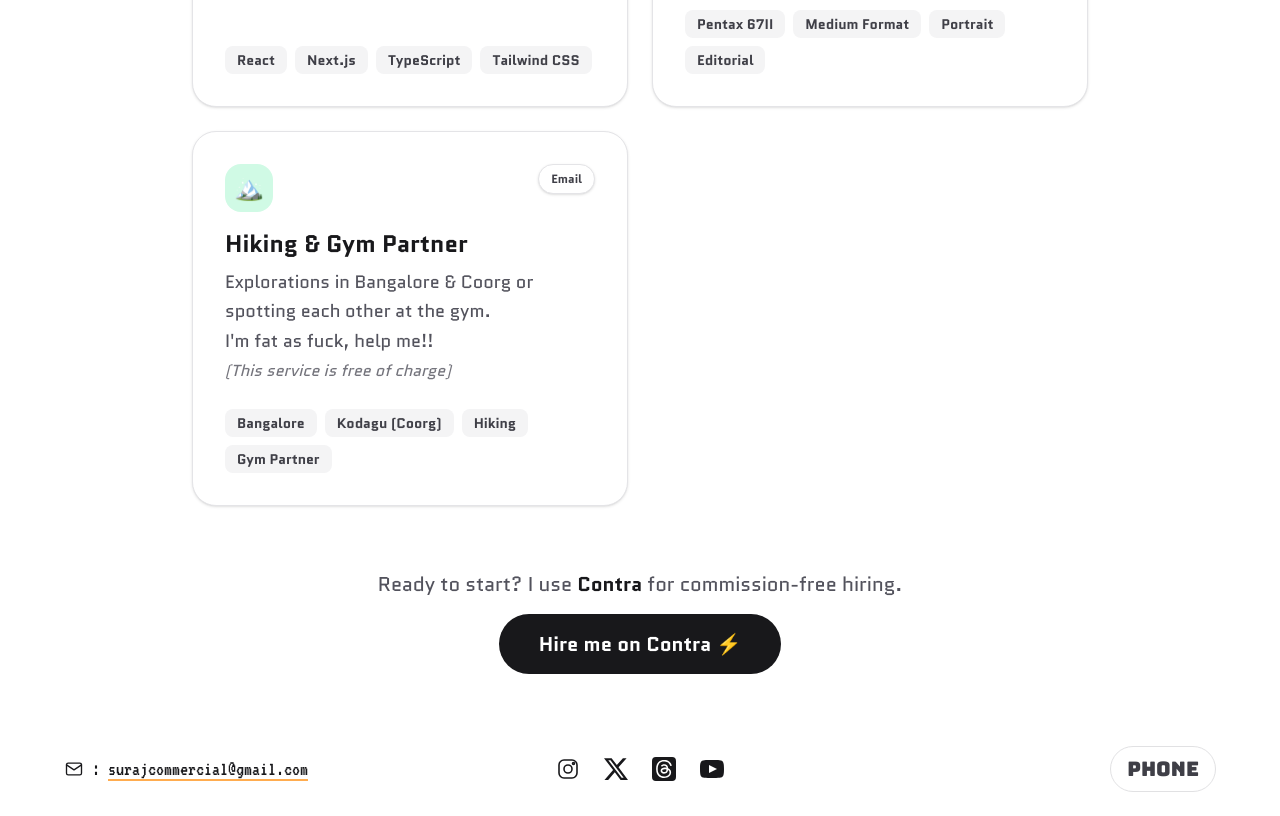
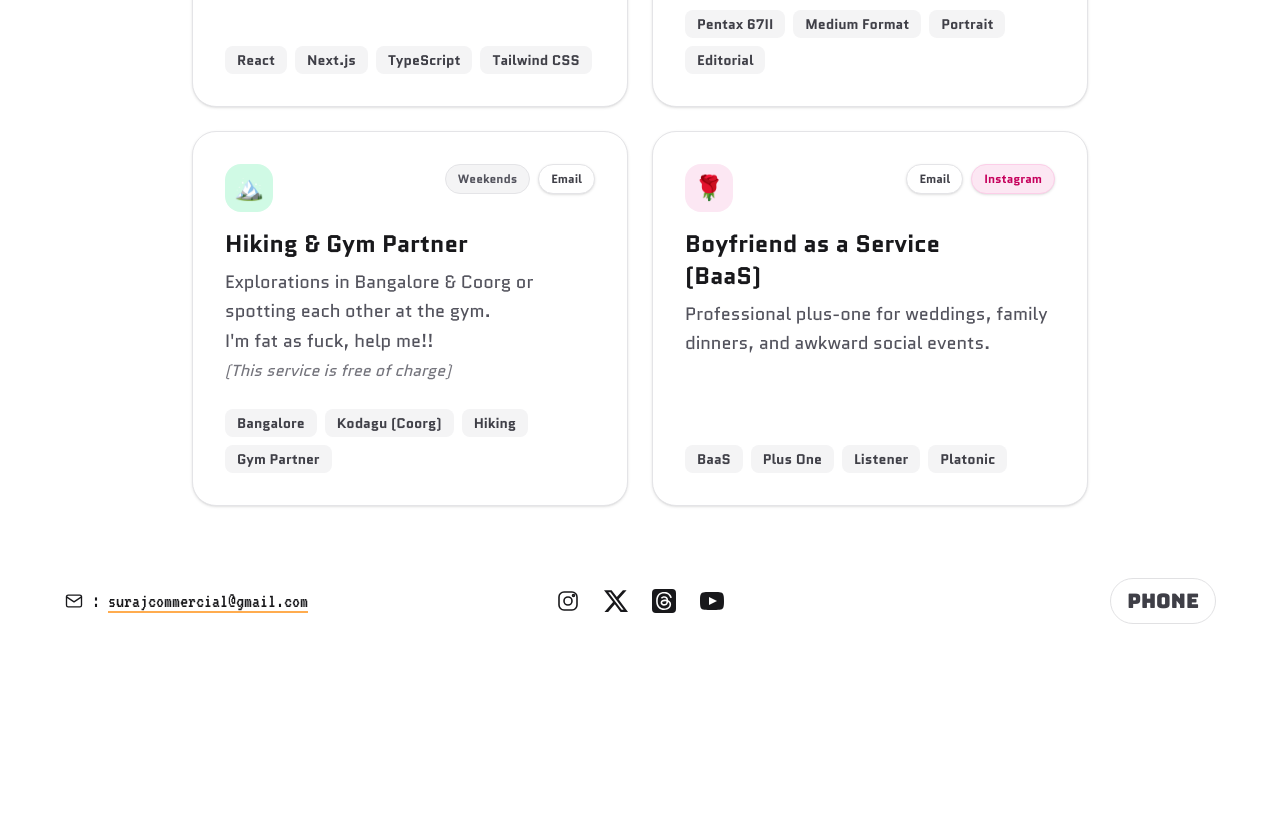
Before and after one commit to surajbanthot/bysuraj.in, a Next.js app: page /hireme in a window 1280 px wide. Shown: the part 980-1796 px from the top of the page. After the commit the page ends 1628 px from the top, so only its background shows below. Built offline with nearby package versions, Linux system fonts and the light colour scheme; a web font is replaced by a local one.

Commit message:
freelance services updates

```diff
--- a/src/app/hireme/page.tsx
+++ b/src/app/hireme/page.tsx
@@ -351,6 +351,9 @@ export default function HireMePage() {
                 {/* 5. Hiking & Gym Partner */}
                 <div className="relative rounded-3xl border border-zinc-200 bg-white p-8 shadow-sm transition-all hover:shadow-md dark:border-zinc-800 dark:bg-zinc-900/40 text-left flex flex-col gap-4">
                   <div className="absolute top-8 right-8 flex gap-2 z-10">
+                    <span className="flex items-center rounded-full bg-zinc-100 border border-zinc-200 px-3 py-1.5 text-xs font-bold text-zinc-600 dark:bg-zinc-800 dark:border-zinc-700 dark:text-zinc-400 cursor-default">
+                      Weekends
+                    </span>
                     <a href="mailto:surajcommercial@gmail.com" className="group relative rounded-full bg-white border border-zinc-200 px-3 py-1.5 text-xs font-bold text-zinc-700 hover:bg-zinc-50 dark:bg-zinc-800 dark:border-zinc-700 dark:text-zinc-300 dark:hover:bg-zinc-700 shadow-sm transition-colors">
                       Email
                       <span className="absolute right-0 top-full mt-2 hidden whitespace-nowrap rounded bg-zinc-800 px-2 py-1 text-xs text-white shadow-lg group-hover:block dark:bg-zinc-100 dark:text-zinc-900 z-50">
@@ -377,22 +380,38 @@ export default function HireMePage() {
                     ))}
                   </div>
                 </div>
+
+                {/* 6. BaaS */}
+                <div className="relative rounded-3xl border border-zinc-200 bg-white p-8 shadow-sm transition-all hover:shadow-md dark:border-zinc-800 dark:bg-zinc-900/40 text-left flex flex-col gap-4">
+                  <div className="absolute top-8 right-8 flex gap-2 z-10">
+                    <a href="mailto:surajcommercial@gmail.com" className="group relative rounded-full bg-white border border-zinc-200 px-3 py-1.5 text-xs font-bold text-zinc-700 hover:bg-zinc-50 dark:bg-zinc-800 dark:border-zinc-700 dark:text-zinc-300 dark:hover:bg-zinc-700 shadow-sm transition-colors">
+                      Email
+                      <span className="absolute right-0 top-full mt-2 hidden whitespace-nowrap rounded bg-zinc-800 px-2 py-1 text-xs text-white shadow-lg group-hover:block dark:bg-zinc-100 dark:text-zinc-900 z-50">
+                        surajcommercial@gmail.com
+                      </span>
+                    </a>
+                    <a href="https://www.instagram.com/bysuraj.in/" target="_blank" rel="noreferrer" className="rounded-full bg-pink-100 border border-pink-200 px-3 py-1.5 text-xs font-bold text-pink-700 hover:bg-pink-200 dark:bg-pink-900/30 dark:border-pink-800 dark:text-pink-300 dark:hover:bg-pink-900/50 shadow-sm transition-colors">Instagram</a>
+                  </div>
+                  <div className="h-12 w-12 rounded-2xl bg-pink-100 text-pink-600 flex items-center justify-center text-2xl dark:bg-pink-900/30 dark:text-pink-400">
+                    🌹
+                  </div>
+                  <div>
+                    <h3 className="text-2xl font-bold text-zinc-900 dark:text-zinc-100 pr-16">Boyfriend as a Service (BaaS)</h3>
+                    <p className="mt-2 text-lg text-zinc-600 dark:text-zinc-300 font-medium leading-relaxed">
+                      Professional plus-one for weddings, family dinners, and awkward social events.
+                    </p>
+                  </div>
+                  <div className="mt-auto flex flex-wrap gap-2 pt-2">
+                    {["BaaS", "Plus One", "Listener", "Platonic"].map(tag => (
+                      <span key={tag} className="rounded-lg bg-zinc-100 px-3 py-1 text-sm font-semibold text-zinc-700 dark:bg-zinc-800 dark:text-zinc-300">
+                        {tag}
+                      </span>
+                    ))}
+                  </div>
+                </div>
               </div>
 
-              {/* CTA */}
-              <div className="flex flex-col items-center gap-4 text-center">
-                <p className="text-xl text-zinc-600 dark:text-zinc-300 font-medium">
-                  Ready to start? I use <strong className="text-zinc-900 dark:text-zinc-100">Contra</strong> for commission-free hiring.
-                </p>
-                <a
-                  href="https://contra.com/suraj_kumar_b_c_0uicot57?referralExperimentNid=DEFAULT_REFERRAL_PROGRAM&referrerUsername=suraj_kumar_b_c_0uicot57"
-                  target="_blank"
-                  rel="noreferrer"
-                  className="group relative inline-flex items-center gap-2 overflow-hidden rounded-full bg-zinc-900 px-10 py-4 text-xl font-semibold text-white transition-transform hover:scale-105 hover:bg-zinc-800 dark:bg-zinc-100 dark:text-black dark:hover:bg-zinc-200"
-                >
-                  <span className="relative z-10">Hire me on Contra ⚡️</span>
-                </a>
-              </div>
+
             </div>
           )}
         </div>
```
